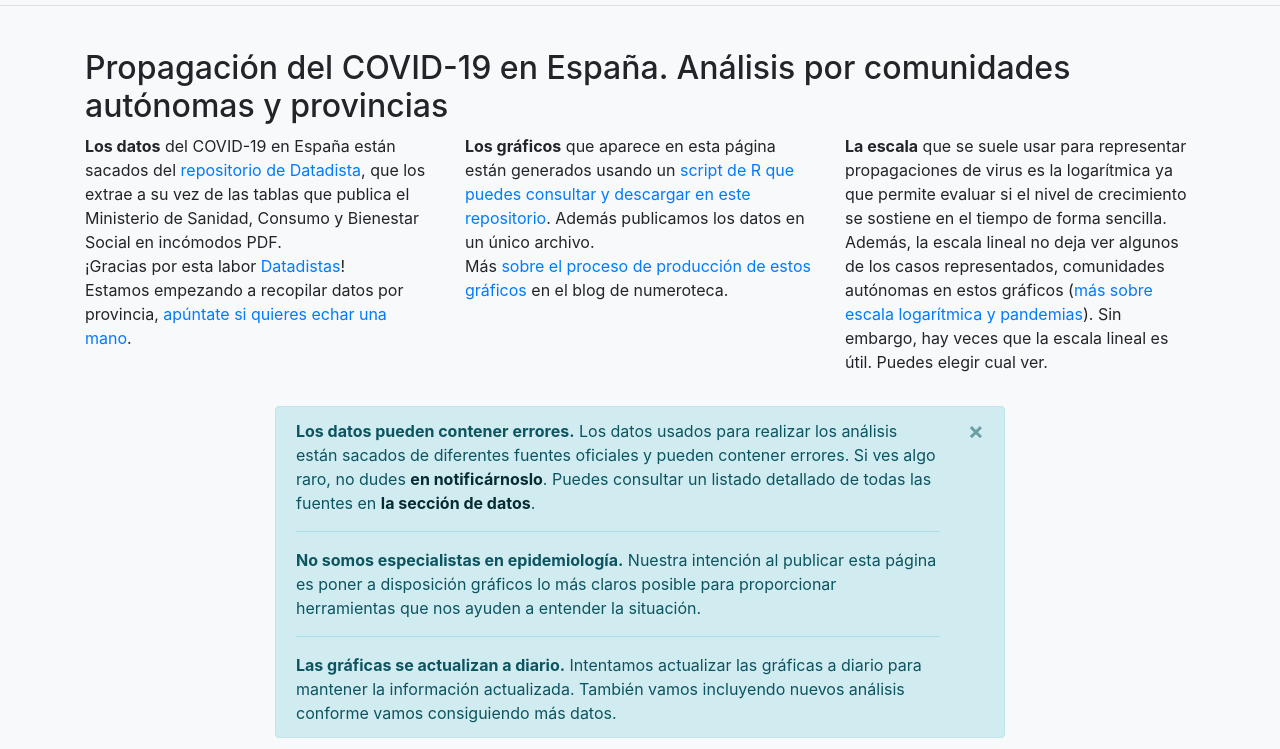
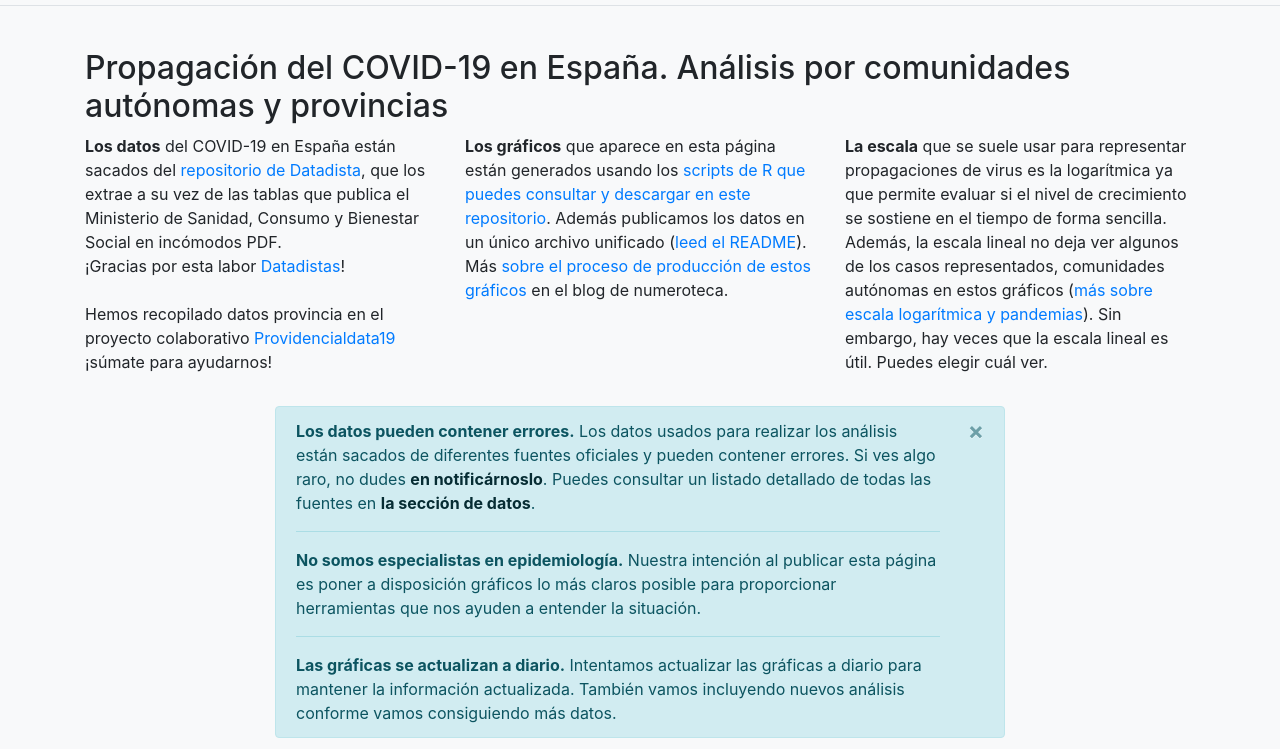
Before and after one commit to montera34/covid19-web, a plain HTML site: page index.html in a window 1280 px wide. Shown: the part 51-800 px from the top of the page. Drawn offline with nearby package versions, Linux system fonts and the light colour scheme; a script that the page names is missing.

Commit message:
reescribe intro en index

```diff
--- a/index.html
+++ b/index.html
@@ -54,9 +54,9 @@
 <div class="container-xl">
 <div class="row">
 	<h1 class="col-12">Propagación del COVID-19 en España. Análisis por comunidades autónomas y provincias</h1>
-	<p class="col-lg-4"><strong>Los datos</strong> del COVID-19 en España están sacados del <a href="https://github.com/datadista/datasets/tree/master/COVID%2019">repositorio de Datadista</a>, que los extrae a su vez de las tablas que publica el Ministerio de Sanidad, Consumo y Bienestar Social en incómodos PDF.<br>¡Gracias por esta labor <a href="https://datadista.com/">Datadistas</a>!<br>Estamos empezando a recopilar datos por provincia, <a href="https://actua.frenalacurva.net/t/recopilamos-datos-oficiales-de-covid19-por-provincia-en-espana-nos-echas-una-mano/1747">apúntate si quieres echar una mano</a>.</p>
-	<p class="col-lg-4"><strong>Los gráficos</strong> que aparece en esta página están generados usando un <a href="https://code.montera34.com:4443/numeroteca/covid19/">script de R que puedes consultar y descargar en este repositorio</a>. Además publicamos los datos en un único archivo.<br>Más <a href="http://numeroteca.org/2020/03/12/covid19-comunidades-autonomas-espana/">sobre el proceso de producción de estos gráficos</a> en el blog de numeroteca.</p>
-	<p class="col-lg-4"><strong>La escala</strong> que se suele usar para representar propagaciones de virus es la logarítmica ya que permite evaluar si el nivel de crecimiento se sostiene en el tiempo de forma sencilla. Además, la escala lineal no deja ver algunos de los casos representados, comunidades autónomas en estos gráficos (<a href="https://twitter.com/jburnmurdoch/status/1237748598051409921">más sobre escala logarítmica y pandemias</a>). Sin embargo, hay veces que la escala lineal es útil. Puedes elegir cual ver.</p>
+	<p class="col-lg-4"><strong>Los datos</strong> del COVID-19 en España están sacados del <a href="https://github.com/datadista/datasets/tree/master/COVID%2019">repositorio de Datadista</a>, que los extrae a su vez de las tablas que publica el Ministerio de Sanidad, Consumo y Bienestar Social en incómodos PDF.<br>¡Gracias por esta labor <a href="https://datadista.com/">Datadistas</a>!<br><br>Hemos recopilado datos provincia en el proyecto colaborativo <a href="https://code.montera34.com:4443/numeroteca/covid19/-/blob/master/README_providencialdata19.md">Providencialdata19</a> ¡súmate para ayudarnos!</p>
+	<p class="col-lg-4"><strong>Los gráficos</strong> que aparece en esta página están generados usando los <a href="https://code.montera34.com:4443/numeroteca/covid19/">scripts de R que puedes consultar y descargar en este repositorio</a>. Además publicamos los datos en un único archivo unificado (<a href="https://code.montera34.com:4443/numeroteca/covid19/-/blob/master/README.md">leed el README</a>).<br>Más <a href="http://numeroteca.org/2020/03/12/covid19-comunidades-autonomas-espana/">sobre el proceso de producción de estos gráficos</a> en el blog de numeroteca.</p>
+	<p class="col-lg-4"><strong>La escala</strong> que se suele usar para representar propagaciones de virus es la logarítmica ya que permite evaluar si el nivel de crecimiento se sostiene en el tiempo de forma sencilla. Además, la escala lineal no deja ver algunos de los casos representados, comunidades autónomas en estos gráficos (<a href="https://twitter.com/jburnmurdoch/status/1237748598051409921">más sobre escala logarítmica y pandemias</a>). Sin embargo, hay veces que la escala lineal es útil. Puedes elegir cuál ver.</p>
 </div>
 
 <div class="row">
```
